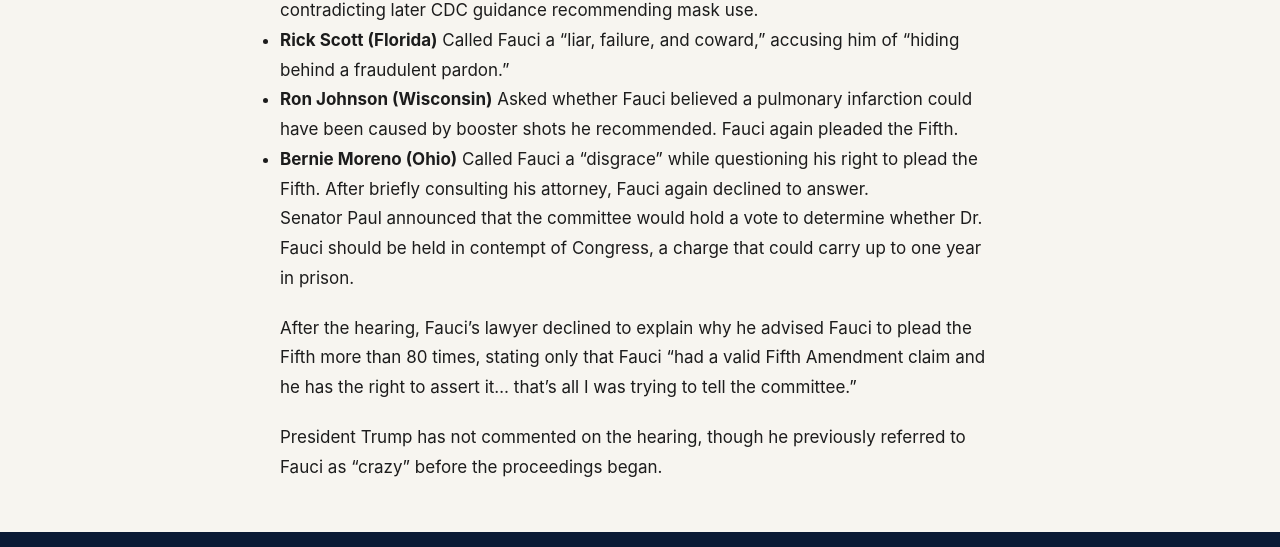
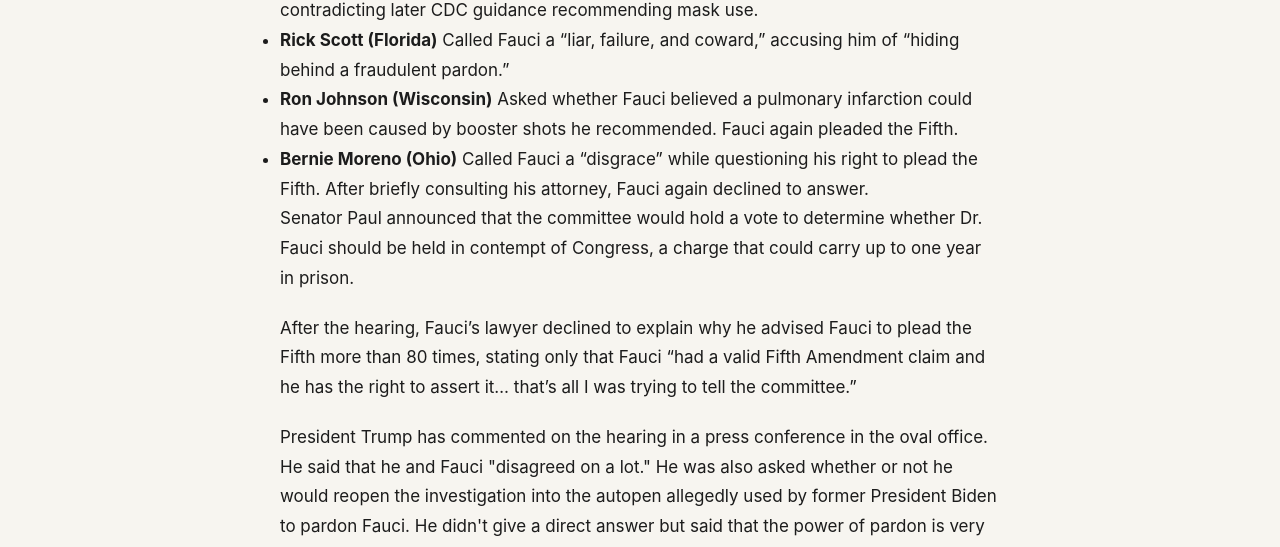
Before and after one commit to evantc2010-a11y/evantc2010-ally-Articles-of-America, an Eleventy site: page articles/fauci-i-plead-the-fifth-x106.md in a window 1280 px wide. Shown: the part 1989-2536 px from the top of the page. Built offline with nearby package versions, Linux system fonts and the light colour scheme; Eleventy itself is replaced by a stand-in of ours; files that its build step writes are made by us from their sources.

Commit message:
Update Articles “fauci-i-plead-the-fifth-x106”

```diff
--- a/articles/fauci-i-plead-the-fifth-x106.md
+++ b/articles/fauci-i-plead-the-fifth-x106.md
@@ -33,4 +33,4 @@ Senator Paul announced that the committee would hold a vote to determine whether
 
 After the hearing, Fauci’s lawyer declined to explain why he advised Fauci to plead the Fifth more than 80 times, stating only that Fauci “had a valid Fifth Amendment claim and he has the right to assert it… that’s all I was trying to tell the committee.”
 
-President Trump has not commented on the hearing, though he previously referred to Fauci as “crazy” before the proceedings began.
+President Trump has commented on the hearing in a press conference in the oval office. He said that he and Fauci "disagreed on a lot." He was also asked whether or not he would reopen the investigation into the autopen allegedly used by former President Biden to pardon Fauci. He didn't give a direct answer but said that the power of pardon is very powerful and that he respected the pardon.
```
